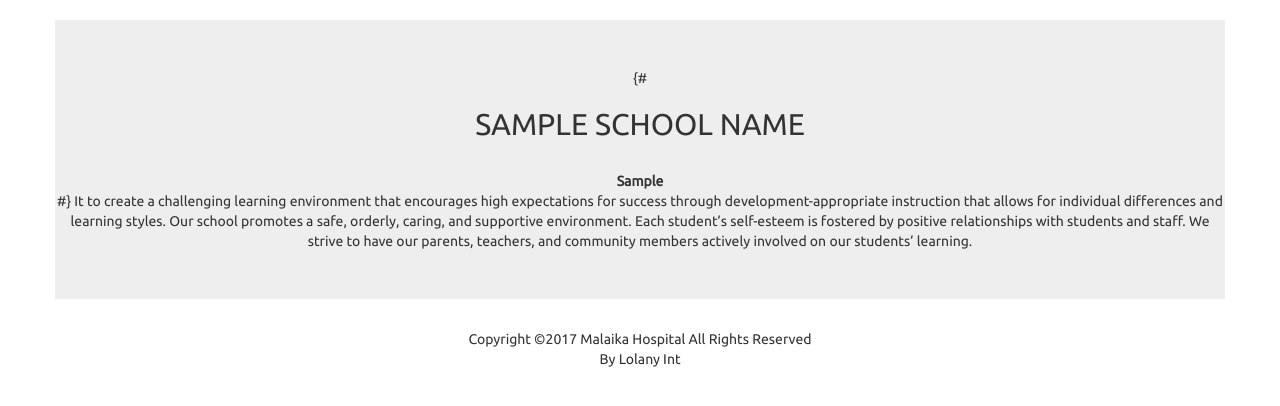
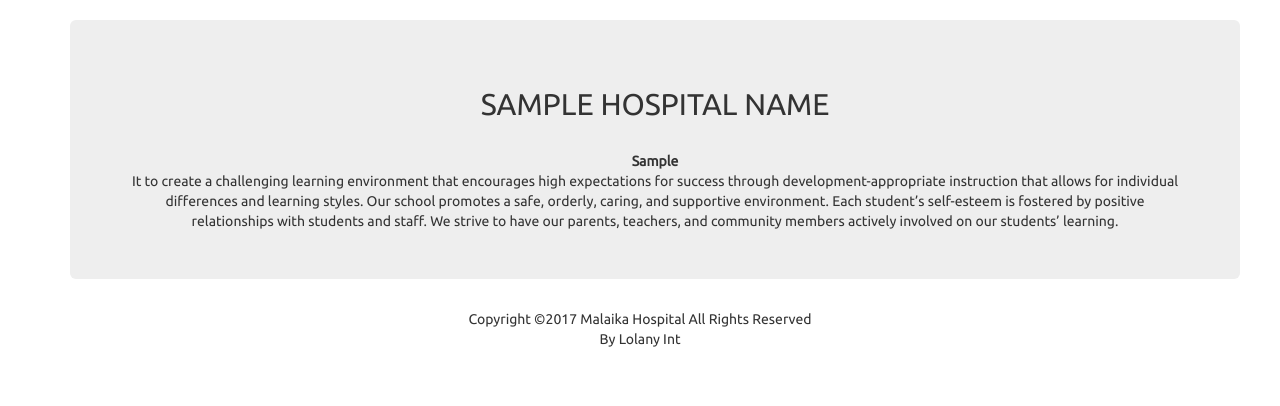
Before and after one commit to ErickMwazonga/Malaika, a Django app: template malaika/templates/malaika/index.html in a window 1280 px wide. Shown: the part 52-458 px from the top of the page. Run offline with Django 3.2, Linux system fonts and the light colour scheme; the template is opened without the code that fills it: most values are stand-ins (such as "Sample title", 1, 10 or a date in 2020); some libraries are stand-ins or nearby versions.

Commit message:
Writing a context processor for the hospital meta data

```diff
--- a/hospital/settings.py
+++ b/hospital/settings.py
@@ -64,6 +64,7 @@ TEMPLATES = [
                 'django.template.context_processors.request',
                 'django.contrib.auth.context_processors.auth',
                 'django.contrib.messages.context_processors.messages',
+                'malaika.context_processors.hospital',
             ],
         },
     },
--- a/malaika/templates/malaika/base.html
+++ b/malaika/templates/malaika/base.html
@@ -2,7 +2,7 @@
 <html>
   <head>
     {% load staticfiles %}
-    <meta charset="utf-8" >
+    <meta charset="utf-8">
     <meta name="viewport" content="width=device-width, initial-scale=1.0">
     <meta http-equiv="X-UA-Compatible" content="ie=edge">
 
@@ -11,9 +11,7 @@
     <link rel="stylesheet" href="{% static 'malaika/css/font-awesome.min.css' %}">
     <link rel="stylesheet" href="{% static 'malaika/css/style.css' %}" type="text/css">
     <link href='https://fonts.googleapis.com/css?family=Satisfy' rel='stylesheet' type='text/css'>
-
     <title>{% block title %} |Malaika Hospital {% endblock title %}</title>
-
   </head>
 
   <body>
@@ -44,7 +42,6 @@
       </div>
     </div>
 
-
     {% block content %}
     {% endblock content %}
 
--- a/malaika/templates/malaika/index.html
+++ b/malaika/templates/malaika/index.html
@@ -3,11 +3,11 @@
 {% block title %} Home {{ block.super }}{% endblock title %}
 
 {% block content %}
-    <div class="">
+    <div class="container">
         <div class="container jumbotron">
             <div class="text-center">
-                {# <h2>{{ school_name|upper }}</h2> <br>
-                <strong>{{ school_motto }} </strong><br> #}
+                <h2>{{ hospital_name|upper }}</h2> <br>
+                <strong>{{ hospital_slogan }} </strong><br>
                 It to create a challenging learning environment that
                 encourages high expectations for success through development-appropriate instruction
                 that allows for individual differences and learning styles. Our school promotes a safe,
--- a/malaika/views.py
+++ b/malaika/views.py
@@ -9,4 +9,4 @@ from .models import Patient, Doctor, Diagnose, Room, In_patient, Out_patient, Tr
 
 
 class IndexView(TemplateView):
-    template_name = 'malaika/base.html'
+    template_name = 'malaika/index.html'
```
Also changed, not shown: malaika/context_processors.py (added, +25 -0 lines), 3 other files.
